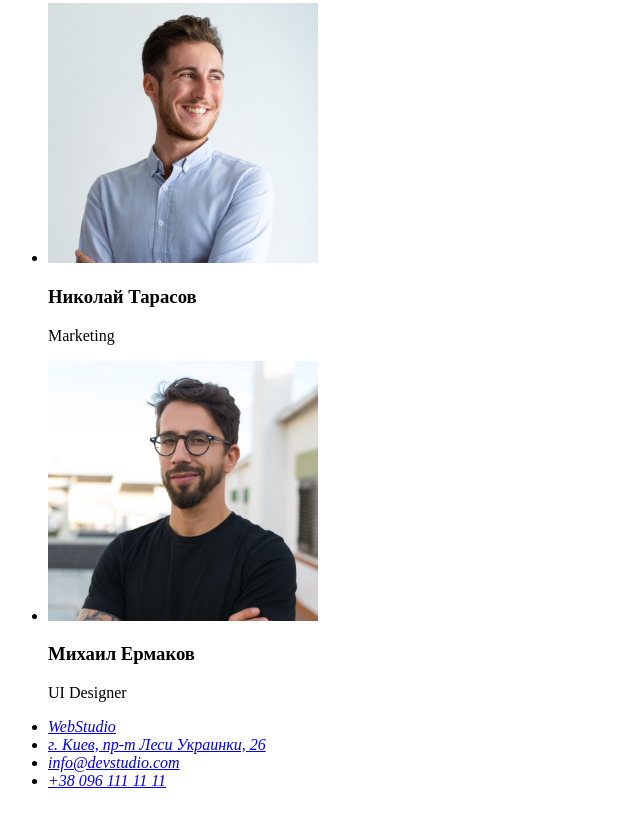
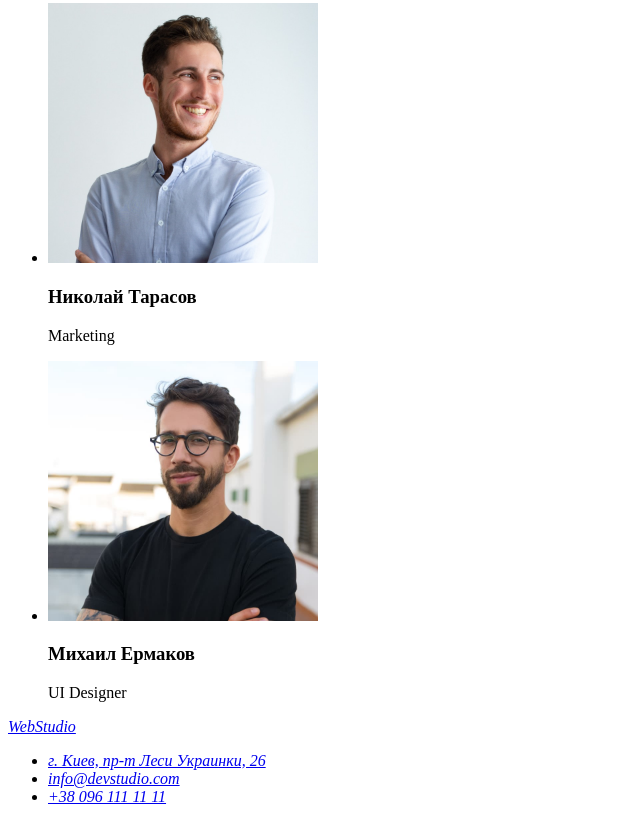
Before and after one commit to svd-serhii/goit-markup-hw-01, a plain HTML site: page index.html in a window 1280 px wide. Shown: the part 2360-3182 px from the top of the page, without its empty margins (0-640 px from the left). Drawn offline with Linux system fonts and the light colour scheme.

Commit message:
add corrections to markup

```diff
--- a/index.html
+++ b/index.html
@@ -119,8 +119,8 @@
     <!-- Footer -->
     <footer class="footer">
         <address class="adress">
-				<ul class="contacts">
-					<li><a href="#" class="logo-footer">WebStudio</a></li>
+			<a href="#" class="logo-footer">WebStudio</a>
+            <ul class="contacts">
 					<li><a href="#" class="post-address">г. Киев, пр-т Леси Украинки, 26</a></li>
 					<li><a href="mailto:info@devstudio.com" class="contact-email">info@devstudio.com</a></li>
 					<li><a href="tel:+380961111111" class="contact-tel">+38 096 111 11 11</a></li>
```
